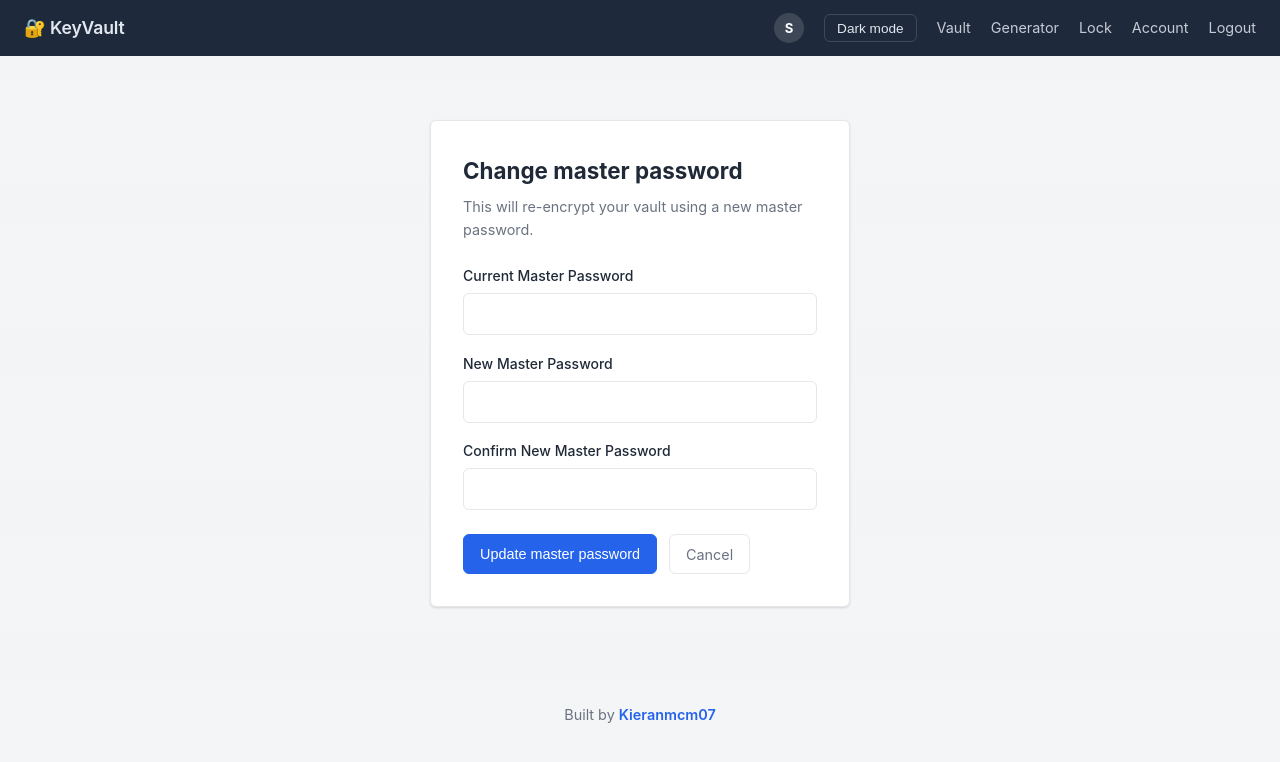
After one commit to Kieranmcm07/Password_Manager, a Flask app: page /account/change-master-password in a window 1280 px wide. The commit adds this page. Shown: the top 762 px of the page. Run offline with Flask 3, Linux system fonts and the light colour scheme; the visitor is signed in with stand-in values (Sample User, id 1).

Commit message:
Implement account management features: add forms and routes for changing account and master passwords, deleting accounts, and displaying account details; enhance UI with dark mode support and new templates.

```diff
--- a/forms.py
+++ b/forms.py
@@ -90,5 +90,58 @@ class VaultEntryForm(FlaskForm):
     )
 
 
+class ChangeAccountPasswordForm(FlaskForm):
+    current_password = PasswordField(
+        "Current Account Password",
+        validators=[DataRequired()],
+    )
+    new_password = PasswordField(
+        "New Account Password",
+        validators=[
+            DataRequired(),
+            Length(min=8, message="Use at least 8 characters."),
+        ],
+    )
+    confirm_new_password = PasswordField(
+        "Confirm New Account Password",
+        validators=[
+            DataRequired(),
+            EqualTo("new_password", message="Passwords do not match."),
+        ],
+    )
+
+
+class DeleteAccountForm(FlaskForm):
+    password = PasswordField(
+        "Account Password",
+        validators=[DataRequired()],
+    )
+    confirm_text = StringField(
+        "Type DELETE to confirm",
+        validators=[DataRequired()],
+    )
+
+
+class ChangeMasterPasswordForm(FlaskForm):
+    current_master_password = PasswordField(
+        "Current Master Password",
+        validators=[DataRequired()],
+    )
+    new_master_password = PasswordField(
+        "New Master Password",
+        validators=[
+            DataRequired(),
+            Length(min=8, message="Use at least 8 characters."),
+        ],
+    )
+    confirm_new_master_password = PasswordField(
+        "Confirm New Master Password",
+        validators=[
+            DataRequired(),
+            EqualTo("new_master_password", message="Passwords do not match."),
+        ],
+    )
+
+
 # Form classes with validation. The registration form asks for both an account password
 # And a separate master password up front, so the user understands from the start that these are two different things.
--- a/routes/vault.py
+++ b/routes/vault.py
@@ -3,9 +3,12 @@ from flask_login import login_required, current_user
 from nacl.exceptions import CryptoError
 
 from extensions import limiter
-from forms import UnlockVaultForm, VaultEntryForm
+from forms import UnlockVaultForm, VaultEntryForm, ChangeMasterPasswordForm
 from services.crypto import derive_key, key_to_session_str, decrypt
 from services import vault_service
+from extensions import limiter, db
+from services.crypto import derive_key, key_to_session_str, decrypt, encrypt, generate_kdf_salt
+from models import VaultEntry
 
 vault_bp = Blueprint("vault", __name__)
 
@@ -163,4 +166,66 @@ def delete_entry(entry_id):
     return redirect(url_for("vault.entries"))
 
 
+@vault_bp.route("/account/change-master-password", methods=["GET", "POST"])
+@login_required
+def change_master_password():
+    if not _vault_unlocked():
+        return redirect(url_for("vault.unlock"))
+
+    form = ChangeMasterPasswordForm()
+
+    if form.validate_on_submit():
+        try:
+            old_key = derive_key(
+                form.current_master_password.data,
+                current_user.kdf_salt,
+            )
+
+            result = decrypt(current_user.master_verify, old_key)
+            if result != "vault_ok":
+                raise ValueError("Verification string mismatch")
+
+            entries = VaultEntry.query.filter_by(user_id=current_user.id).all()
+
+            decrypted_entries = []
+            for entry in entries:
+                decrypted_entries.append(
+                    {
+                        "entry": entry,
+                        "username": (
+                            decrypt(entry.username_enc, old_key)
+                            if entry.username_enc
+                            else ""
+                        ),
+                        "password": decrypt(entry.password_enc, old_key),
+                        "notes": (
+                            decrypt(entry.notes_enc, old_key) if entry.notes_enc else ""
+                        ),
+                    }
+                )
+
+            new_salt = generate_kdf_salt()
+            new_key = derive_key(form.new_master_password.data, new_salt)
+
+            for item in decrypted_entries:
+                entry = item["entry"]
+                entry.username_enc = encrypt(item["username"], new_key)
+                entry.password_enc = encrypt(item["password"], new_key)
+                entry.notes_enc = encrypt(item["notes"], new_key)
+
+            current_user.kdf_salt = new_salt
+            current_user.master_verify = encrypt("vault_ok", new_key)
+
+            db.session.commit()
+            session["vault_key"] = key_to_session_str(new_key)
+
+            flash("Master password updated.", "success")
+            return redirect(url_for("misc.account"))
+
+        except (CryptoError, ValueError):
+            flash("Current master password is incorrect.", "error")
+
+    return render_template("vault/change_master_password.html", form=form)
+
+
 # All the vault routes. Every route checks _vault_unlocked() before doing anything, and every database call passes user_id to prevent one user from touching another's entries.
--- a/static/css/style.css
+++ b/static/css/style.css
@@ -19,6 +19,27 @@
   --info-text: #1e40af;
   --radius: 6px;
   --shadow: 0 1px 3px rgba(0, 0, 0, 0.08), 0 1px 2px rgba(0, 0, 0, 0.06);
+}
+
+body.dark-mode {
+  --bg: #0f172a;
+  --surface: #111827;
+  --navbar-bg: #020617;
+  --navbar-text: #e5e7eb;
+  --primary: #3b82f6;
+  --primary-dark: #2563eb;
+  --text: #f3f4f6;
+  --text-muted: #9ca3af;
+  --border: #374151;
+  --danger: #ef4444;
+  --danger-dark: #dc2626;
+  --success-bg: #052e16;
+  --success-text: #86efac;
+  --error-bg: #450a0a;
+  --error-text: #fca5a5;
+  --info-bg: #172554;
+  --info-text: #93c5fd;
+  --shadow: 0 1px 3px rgba(0, 0, 0, 0.4), 0 1px 2px rgba(0, 0, 0, 0.25);
 }
 
 /* Reset / Base */
@@ -603,3 +624,103 @@ textarea.form-control {
     flex-wrap: wrap;
   }
 }
+
+.site-footer {
+  margin-top: 3rem;
+  padding: 1rem 1.5rem 2rem;
+  text-align: center;
+  color: var(--text-muted);
+  font-size: 0.9rem;
+}
+
+.site-footer a {
+  color: var(--primary);
+  font-weight: 600;
+  text-decoration: none;
+}
+
+.site-footer a:hover {
+  text-decoration: underline;
+}
+
+.account-row {
+  display: flex;
+  justify-content: space-between;
+  padding: 0.75rem 0;
+  border-bottom: 1px solid var(--border);
+  gap: 1rem;
+}
+
+.account-label {
+  font-weight: 600;
+  color: var(--text-muted);
+}
+
+.theme-toggle {
+  border: 1px solid rgba(255, 255, 255, 0.15);
+  background: transparent;
+  color: var(--navbar-text);
+  padding: 0.35rem 0.75rem;
+  border-radius: var(--radius);
+  cursor: pointer;
+  font-size: 0.85rem;
+}
+
+.theme-toggle:hover {
+  background: rgba(255, 255, 255, 0.08);
+}
+
+.entry-card,
+.form-card,
+.auth-card {
+  transition:
+    transform 0.15s ease,
+    box-shadow 0.15s ease;
+}
+
+.entry-card:hover,
+.form-card:hover,
+.auth-card:hover {
+  transform: translateY(-1px);
+  box-shadow: 0 6px 18px rgba(0, 0, 0, 0.08);
+}
+.btn,
+.btn-icon {
+  transition:
+    background 0.15s ease,
+    border-color 0.15s ease,
+    transform 0.1s ease;
+}
+
+.btn:hover,
+.btn-icon:hover {
+  transform: translateY(-1px);
+}
+.form-control {
+  min-height: 42px;
+}
+.entry-row {
+  min-height: 44px;
+}
+body {
+  background:
+    linear-gradient(
+      to bottom,
+      rgba(255, 255, 255, 0.02),
+      rgba(255, 255, 255, 0)
+    ),
+    var(--bg);
+}
+
+.nav-avatar {
+  width: 30px;
+  height: 30px;
+  border-radius: 50%;
+  background: rgba(255, 255, 255, 0.14);
+  color: white;
+  display: inline-flex;
+  align-items: center;
+  justify-content: center;
+  font-size: 0.82rem;
+  font-weight: 700;
+}
--- a/static/js/vault.js
+++ b/static/js/vault.js
@@ -163,3 +163,18 @@ function fillGenerated(inputId) {
   input.value = pw;
   input.type = "text";
 }
+
+function toggleTheme() {
+  const body = document.body;
+  body.classList.toggle("dark-mode");
+
+  const isDark = body.classList.contains("dark-mode");
+  localStorage.setItem("theme", isDark ? "dark" : "light");
+}
+
+document.addEventListener("DOMContentLoaded", () => {
+  const savedTheme = localStorage.getItem("theme");
+  if (savedTheme === "dark") {
+    document.body.classList.add("dark-mode");
+  }
+});
--- a/templates/base.html
+++ b/templates/base.html
@@ -14,10 +14,14 @@
       <a href="{{ url_for('misc.home') }}" class="nav-brand">🔐 KeyVault</a>
       <div class="nav-links">
         {% if current_user.is_authenticated %}
-        <span class="nav-user">{{ current_user.username }}</span>
+        <span class="nav-avatar">{{ current_user.username[0]|upper }}</span>
+        <button type="button" class="theme-toggle" onclick="toggleTheme()">
+          Dark mode
+        </button>
         <a href="{{ url_for('vault.entries') }}">Vault</a>
         <a href="{{ url_for('misc.generator') }}">Generator</a>
         <a href="{{ url_for('vault.lock') }}">Lock</a>
+        <a href="{{ url_for('misc.account') }}">Account</a>
         <a href="{{ url_for('auth.logout') }}">Logout</a>
         {% else %}
         <a href="{{ url_for('auth.login') }}">Login</a>
@@ -39,4 +43,14 @@
 
     <script src="{{ url_for('static', filename='js/vault.js') }}"></script>
   </body>
+
+  <footer class="site-footer">
+    Built by
+    <a
+      href="https://github.com/Kieranmcm07"
+      target="_blank"
+      rel="noopener noreferrer"
+      >Kieranmcm07</a
+    >
+  </footer>
 </html>
--- /dev/null
+++ b/templates/vault/change_master_password.html
@@ -0,0 +1,46 @@
+{% extends "base.html" %}
+{% block title %}Change Master Password — KeyVault{% endblock %}
+
+{% block content %}
+<div class="auth-wrapper">
+  <div class="auth-card">
+    <h1>Change master password</h1>
+    <p class="auth-subtitle">
+      This will re-encrypt your vault using a new master password.
+    </p>
+
+    <form method="POST" action="{{ url_for('vault.change_master_password') }}" novalidate>
+      {{ form.hidden_tag() }}
+
+      <div class="form-group">
+        {{ form.current_master_password.label }}
+        {{ form.current_master_password(class="form-control") }}
+        {% for error in form.current_master_password.errors %}
+          <span class="field-error">{{ error }}</span>
+        {% endfor %}
+      </div>
+
+      <div class="form-group">
+        {{ form.new_master_password.label }}
+        {{ form.new_master_password(class="form-control") }}
+        {% for error in form.new_master_password.errors %}
+          <span class="field-error">{{ error }}</span>
+        {% endfor %}
+      </div>
+
+      <div class="form-group">
+        {{ form.confirm_new_master_password.label }}
+        {{ form.confirm_new_master_password(class="form-control") }}
+        {% for error in form.confirm_new_master_password.errors %}
+          <span class="field-error">{{ error }}</span>
+        {% endfor %}
+      </div>
+
+      <div class="form-actions">
+        <button type="submit" class="btn btn-primary">Update master password</button>
+        <a href="{{ url_for('misc.account') }}" class="btn btn-muted">Cancel</a>
+      </div>
+    </form>
+  </div>
+</div>
+{% endblock %}
```
Also changed, not shown: routes/auth.py (+55 -1 lines), routes/misc.py (+4 -3 lines), templates/auth/change_password.html (added, +44 -0 lines), templates/auth/delete_account.html (added, +42 -0 lines), templates/misc/account.html (added, +37 -0 lines), templates/misc/generator.html (+6 -1 lines).
